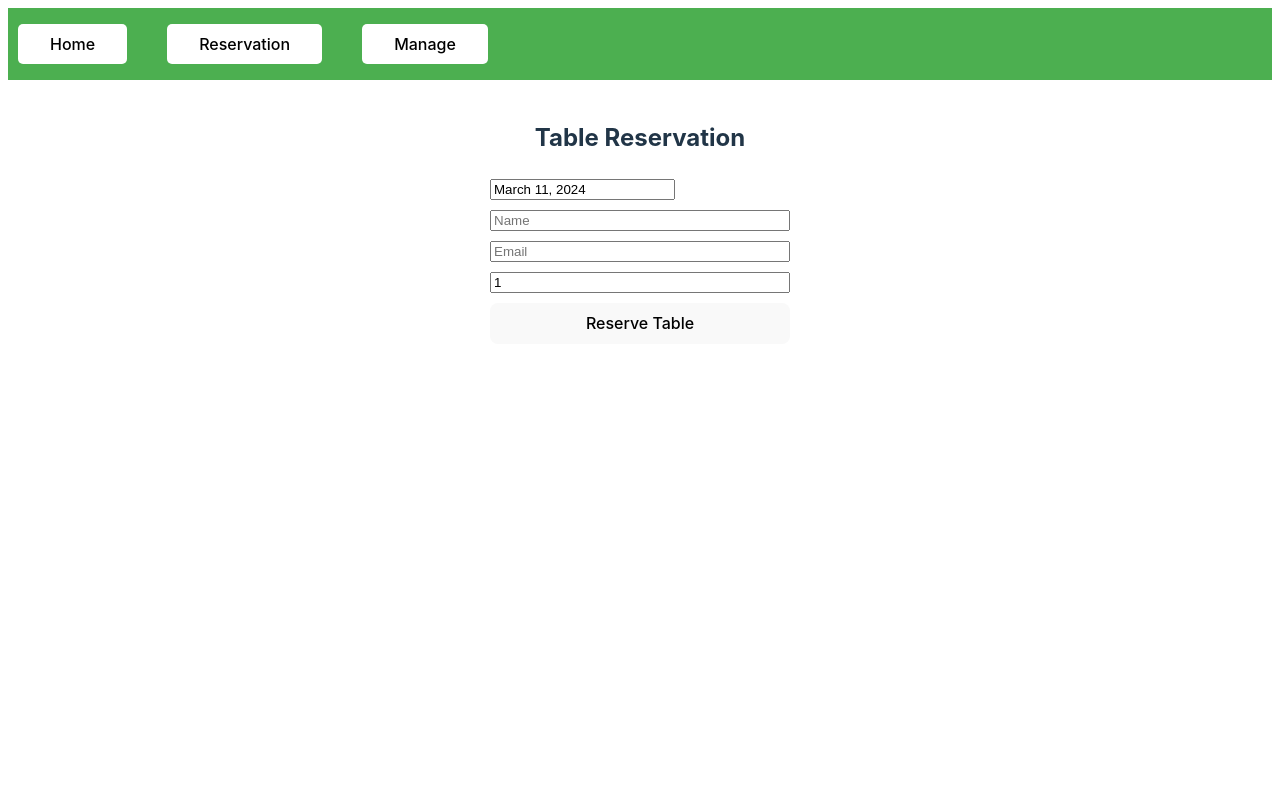
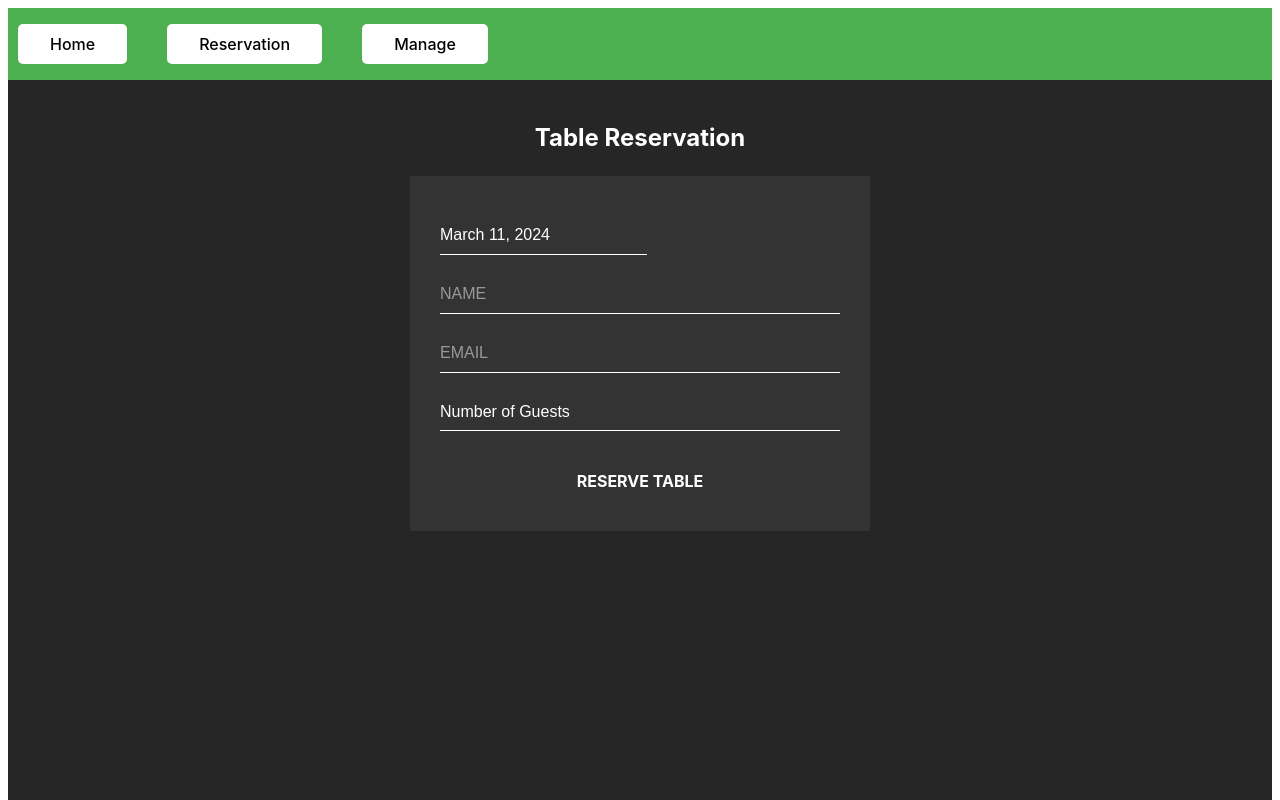
Before and after one commit to tommiri/fs-reservation-system, a React (Vite) app in the folder frontend/: page /reservation in a window 1280 px wide. Shown: the top 800 px of the page. Built offline with nearby package versions, Linux system fonts and the light colour scheme; the HTML template or start-up script is replaced by a standard one.

Commit message:
Improved reservation page

```diff
--- a/frontend/src/pages/ReservationPage.jsx
+++ b/frontend/src/pages/ReservationPage.jsx
@@ -3,30 +3,115 @@ import DatePicker from 'react-datepicker';
 import 'react-datepicker/dist/react-datepicker.css';
 import styled from 'styled-components';
 
+const darkBackground = '#262626';
+const formBackground = '#333';
+const textColor = '#FFF';
+
 const Container = styled.div`
+  background-color: ${darkBackground};
   display: flex;
   flex-direction: column;
   align-items: center;
   padding: 20px;
+  height: 200vh;
+  color: ${textColor};
 `;
 
 const Form = styled.form`
+  background-color: ${formBackground};
   display: flex;
   flex-direction: column;
-  gap: 10px;
-  width: 300px;
+  width: 400px;
+  padding: 30px;
+`;
+
+const StyledInput = styled.input`
+  background-color: ${formBackground};
+  color: ${textColor};
+  border: none;
+  border-bottom: 1px solid ${textColor};
+  margin: 10px 0;
+  padding: 10px 0;
+  font-size: 16px;
+
+  &::placeholder {
+    color: rgba(255, 255, 255, 0.5);
+    text-transform: uppercase;
+  }
+
+  // Remove spinner from number input
+  &::-webkit-outer-spin-button,
+  &::-webkit-inner-spin-button {
+    -webkit-appearance: none;
+    margin: 0;
+  }
+`;
+
+const StyledDatePicker = styled(DatePicker)`
+  background-color: ${formBackground};
+  color: ${textColor};
+  border: none;
+  border-bottom: 1px solid ${textColor};
+  margin: 10px 0;
+  padding: 10px 0;
+  font-size: 16px;
+
+  &::placeholder {
+    color: rgba(255, 255, 255, 0.5);
+    text-transform: uppercase;
+  }
+`;
+
+const StyledButton = styled.button`
+  background-color: ${formBackground};
+  color: ${textColor};
+  border: none;
+  padding: 10px 0;
+  margin: 20px 0 0;
+  font-weight: bold;
+  text-transform: uppercase;
+
+  &::placeholder {
+    color: rgba(255, 255, 255, 0.5);
+    text-transform: uppercase;
+  }
+
+`;
+
+const StyledSelect = styled.select`
+  background-color: ${formBackground};
+  color: ${textColor};
+  border: none;
+  padding: 10px 0;
+  border-bottom: 1px solid ${textColor};
+  margin: 10px 0;
+  font-size: 16px;
+  -webkit-appearance: none;
+  -moz-appearance: none;
+  appearance: none;
+
+  option[value=""][disabled] {
+    color: rgba(255, 255, 255, 0.5);
+  }
+
+  // Style the rest of the options normally
+  option:not([value=""]) {
+    color: ${textColor};
+  }
 `;
 
 const ReservationPage = () => {
+  // Initial state for guests is an empty string to show the placeholder
   const [selectedDate, setSelectedDate] = useState(new Date());
   const [name, setName] = useState('');
   const [email, setEmail] = useState('');
-    const [guests, setGuests] = useState(1);
+  const [guests, setGuests] = useState(''); // Start with an empty string
 
   const handleSubmit = (e) => {
     e.preventDefault();
-      // Process reservation data here
-      console.log('Reservation details:', { selectedDate, name, email, guests });
+    // Before submitting, validate or convert guests to a number
+    const numberOfGuests = Number(guests) || 1; // Default to 1 if not a number
+    console.log('Reservation details:', { selectedDate, name, email, guests: numberOfGuests });
     alert('Reservation submitted!');
   };
 
@@ -34,35 +119,37 @@ const ReservationPage = () => {
     <Container>
       <h2>Table Reservation</h2>
       <Form onSubmit={handleSubmit}>
-          <DatePicker
+        <StyledDatePicker
           selected={selectedDate}
           onChange={(date) => setSelectedDate(date)}
           minDate={new Date()}
           dateFormat="MMMM d, yyyy"
         />
-          <input
+        <StyledInput
           type="text"
           value={name}
           onChange={(e) => setName(e.target.value)}
           placeholder="Name"
           required
         />
-          <input
+        <StyledInput
           type="email"
           value={email}
           onChange={(e) => setEmail(e.target.value)}
           placeholder="Email"
           required
         />
-          <input
-            type="number"
+        <StyledSelect
           value={guests}
           onChange={(e) => setGuests(e.target.value)}
-            placeholder="Number of Guests"
-            min="1"
           required
-          />
-          <button type="submit">Reserve Table</button>
+        >
+          <option value="" disabled selected>Number of Guests</option>
+          {[...Array(8).keys()].map(num => (
+            <option key={num} value={num + 1}>{num + 1}</option>
+          ))}
+        </StyledSelect>
+        <StyledButton type="submit">Reserve Table</StyledButton>
       </Form>
     </Container>
   );
```
Lines whose indentation alone changed are shown as unchanged.
